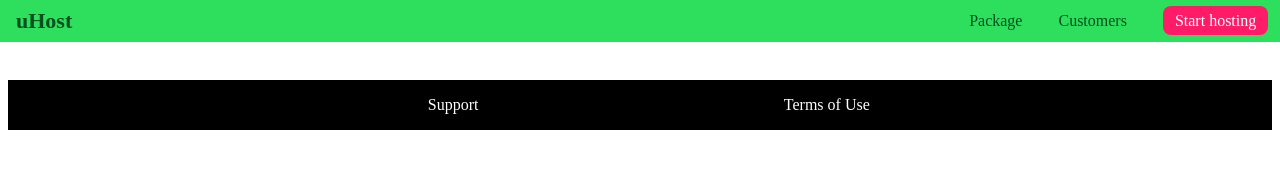
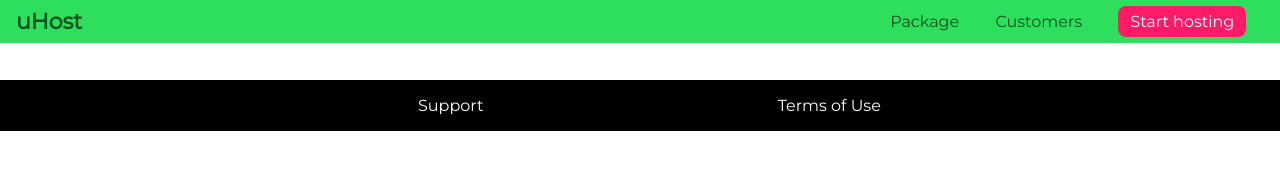
Before and after one commit to jcranwang/CSS-Projects, a plain HTML site: page Project-uHost/customers/index.html in a window 1280 px wide. Drawn offline with Linux system fonts and the light colour scheme.

Commit message:
Project-uHost: fix customers page

```diff
--- a/Project-uHost/customers/customers.css
+++ b/Project-uHost/customers/customers.css
@@ -0,0 +1,8 @@
+* {
+  box-sizing: border-box;
+}
+
+body {
+  font-family: "Montserrat", sans-serif;
+  margin: 0;
+}
```
Also changed, not shown: Project-uHost/package/index.html (+1 -1 lines), Project-uHost/image/customer-1.jpg (added), Project-uHost/image/customer-2.jpg (added), Project-uHost/image/uhost-icon.png (added).
